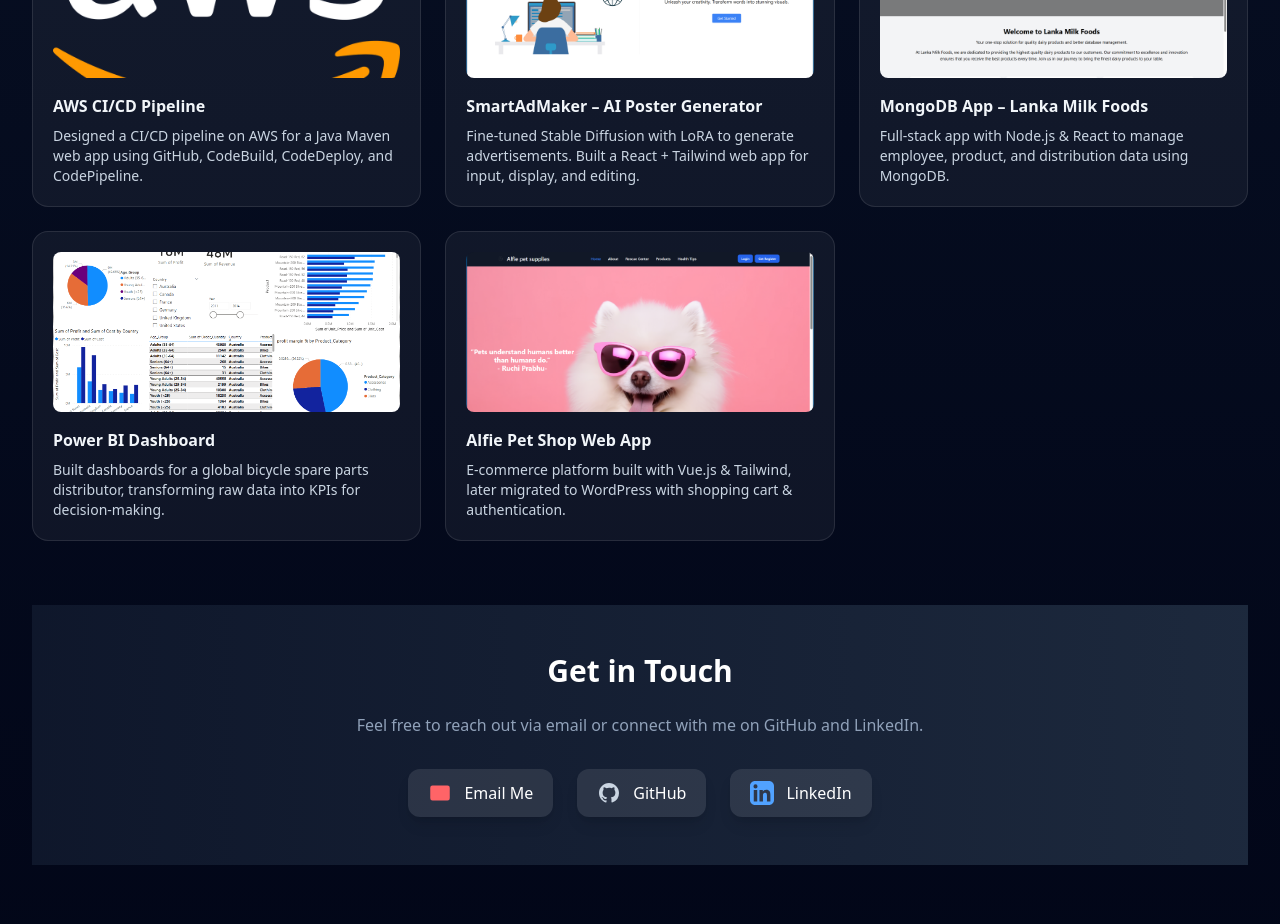
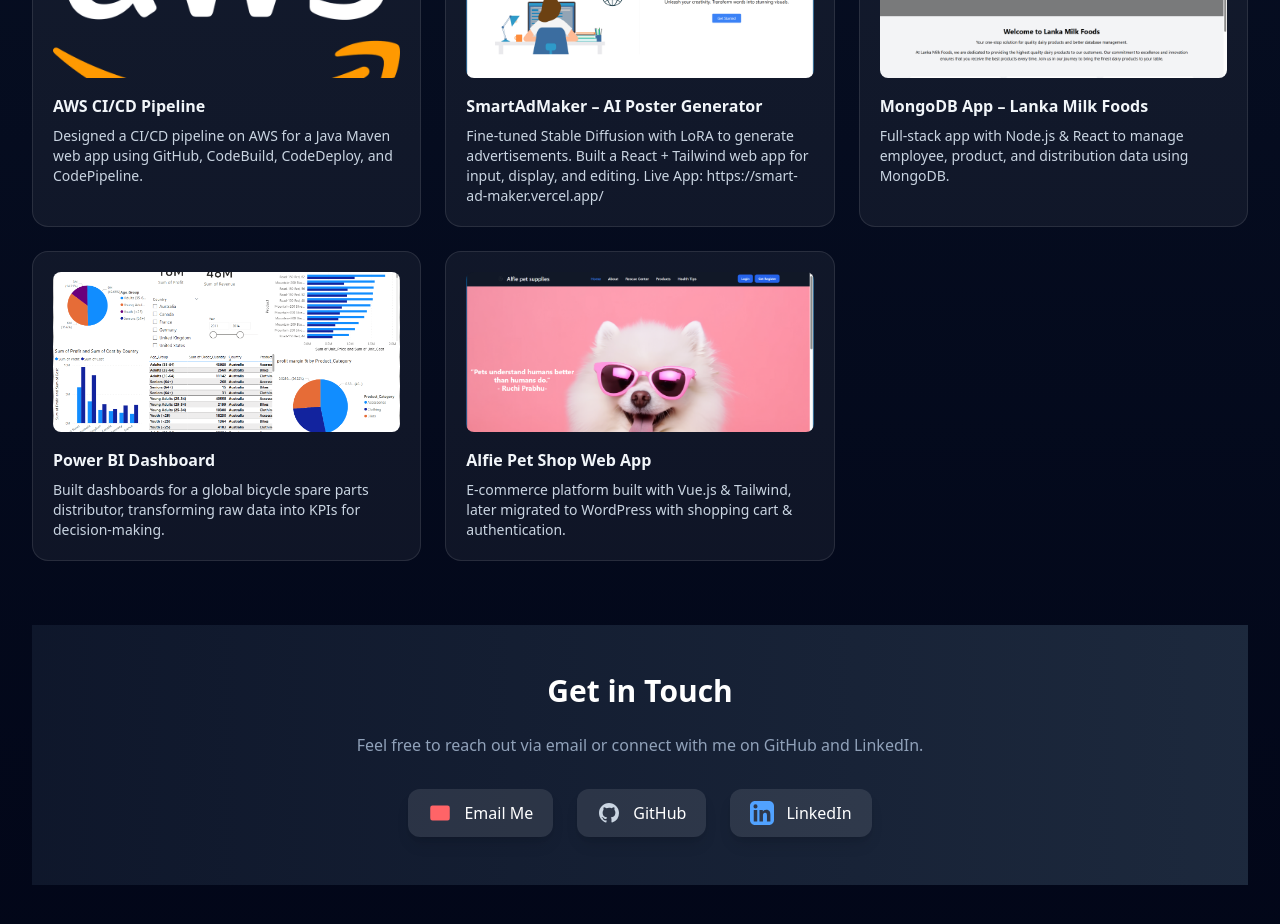
Before and after one commit to mohamed-husni/MY-Portfolio, a Next.js app: page / in a window 1280 px wide. Shown: the part 1340-2264 px from the top of the page. Built offline with nearby package versions, Linux system fonts and the light colour scheme.

Commit message:
added live app

```diff
--- a/src/app/page.tsx
+++ b/src/app/page.tsx
@@ -174,7 +174,7 @@
             },
             {
               name: "SmartAdMaker – AI Poster Generator",
-              desc: "Fine-tuned Stable Diffusion with LoRA to generate advertisements. Built a React + Tailwind web app for input, display, and editing.",
+              desc: "Fine-tuned Stable Diffusion with LoRA to generate advertisements. Built a React + Tailwind web app for input, display, and editing. Live App: https://smart-ad-maker.vercel.app/",
               img: "/projects/Screenshot 2024-10-16 121538.png",
               link: "https://github.com/mohamed-husni/SmartAdMaker.git",
             },
```
